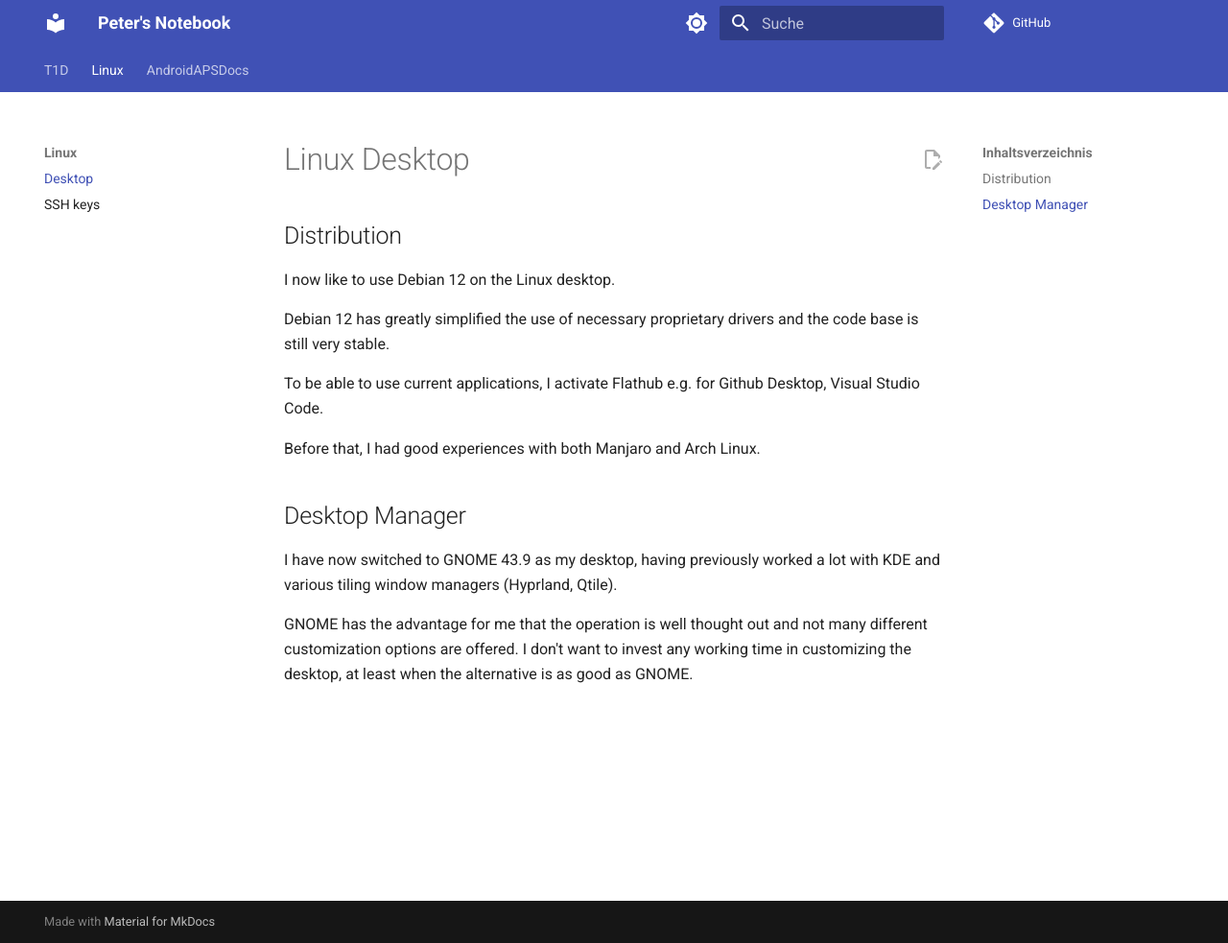
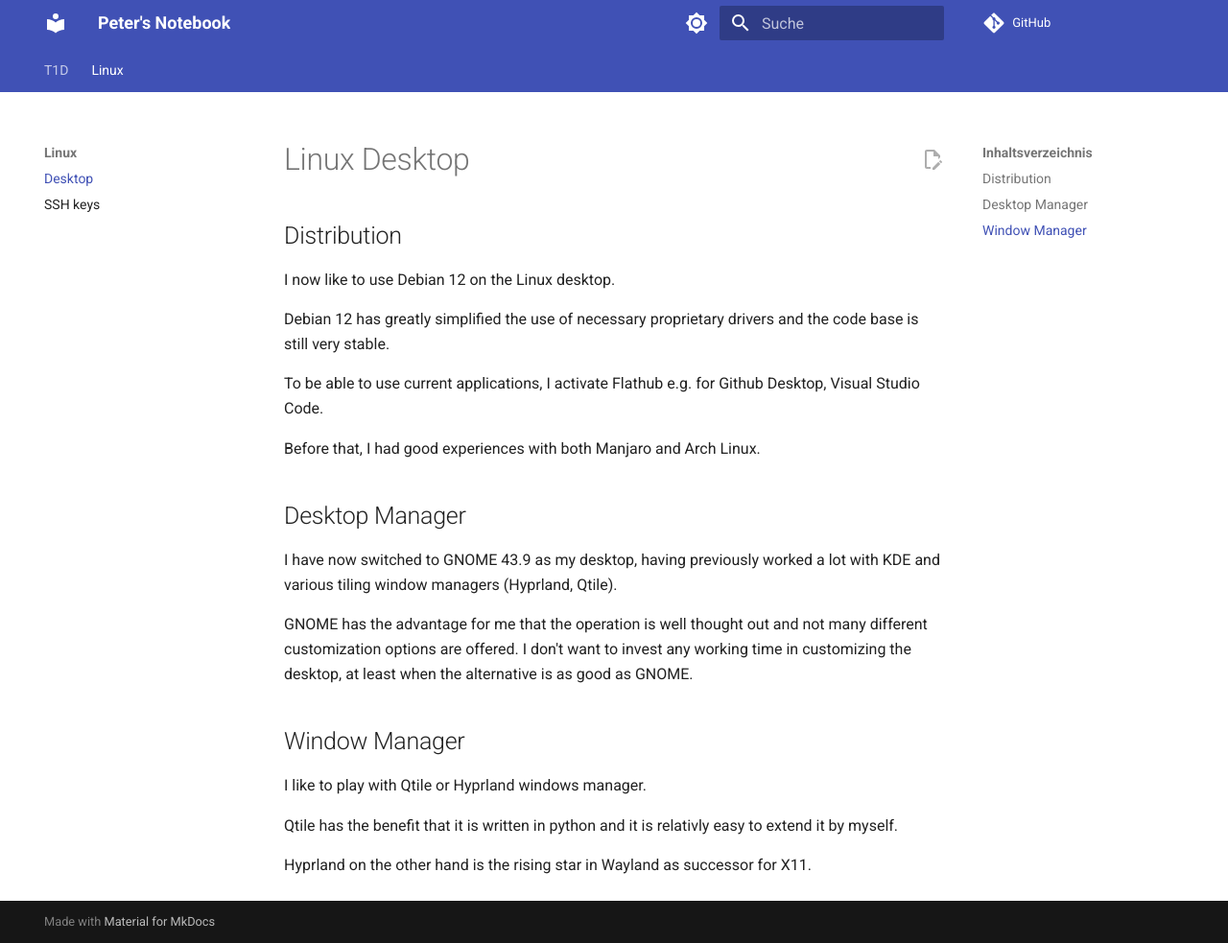
Before and after one commit to peterleimbach/peterleimbach.github.io, an MkDocs documentation site: the page built from docs/linux-desktop.md, in a window 1280 px wide and 983 px high. Shown: the whole window at 96% size. Built offline with MkDocs 1.6.1 and Material for MkDocs 9.7.7, drawn with Linux system fonts in a browser that asks for light colours; comment, search, counter and statistics services are not loaded.

Commit message:
restructure before first publishing

```diff
--- a/docs/linux-desktop.md
+++ b/docs/linux-desktop.md
@@ -15,3 +15,11 @@
 I have now switched to GNOME 43.9 as my desktop, having previously worked a lot with KDE and various tiling window managers (Hyprland, Qtile).
 
 GNOME has the advantage for me that the operation is well thought out and not many different customization options are offered. I don't want to invest any working time in customizing the desktop, at least when the alternative is as good as GNOME.
+
+## Window Manager
+
+I like to play with Qtile or Hyprland windows manager.
+
+Qtile has the benefit that it is written in python and it is relativly easy to extend it by myself.
+
+Hyprland on the other hand is the rising star in Wayland as successor for X11.
--- a/mkdocs.yml
+++ b/mkdocs.yml
@@ -49,6 +49,3 @@
 - Linux:
     - Desktop: linux-desktop.md
     - SSH keys: generating-ssh-keys.md
-- AndroidAPSDocs:
-    - Tools: AndroidAAPSDocs-tools.md
-    - Markdown: markdown.md
```
Also changed, not shown: docs/AndroidAAPSDocs-tools.md (deleted, +0 -3 lines), docs/markdown.md (deleted, +0 -1 lines).
